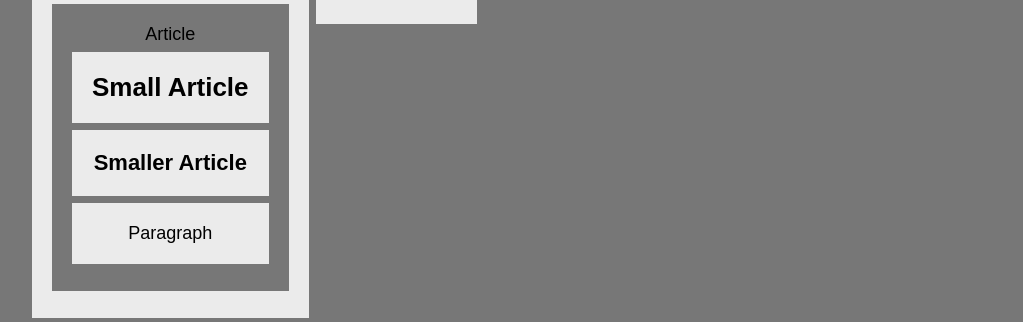
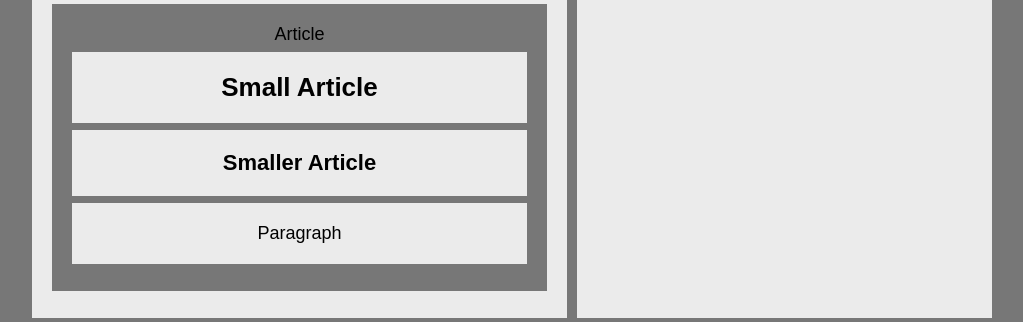
Before and after one commit to EricTC93/HW-Wireframe, a plain HTML site: page index.html in a window 1280 px wide. Shown: the part 341-663 px from the top of the page, without its empty margins (128-1151 px from the left). Drawn offline with Linux system fonts and the light colour scheme.

Commit message:
adjusted margins and widths / aside floats right

```diff
--- a/style.css
+++ b/style.css
@@ -3,7 +3,7 @@ body {
 	background-color: #777;
 	font-family: 'Arial', 'Helvetica Neue', Helvetica, sans-serif;
 	font-size: 18px;
-	max-width: 960px;
+	width: 960px;
 	padding: 20px;
 	margin: auto;
 }
@@ -17,19 +17,19 @@ header, nav, footer {
 
 section {
 	background-color: #ebebeb;
-	max-width: 50%;
+	width: 495px;
 	padding: 20px;
-	margin-top: 7px;
-	margin-bottom: 7px;
+	margin: 7px 0px;
 	float: left;
 }
 
 aside {
 	background-color: #ebebeb;
-	max-width: 50%;
+	width: 375px;
+	height: 382px;
 	padding: 20px;
-	margin: 7px;
-	float: left;
+	margin: 7px 0px;
+	float: right;
 }
 
 article {
```
